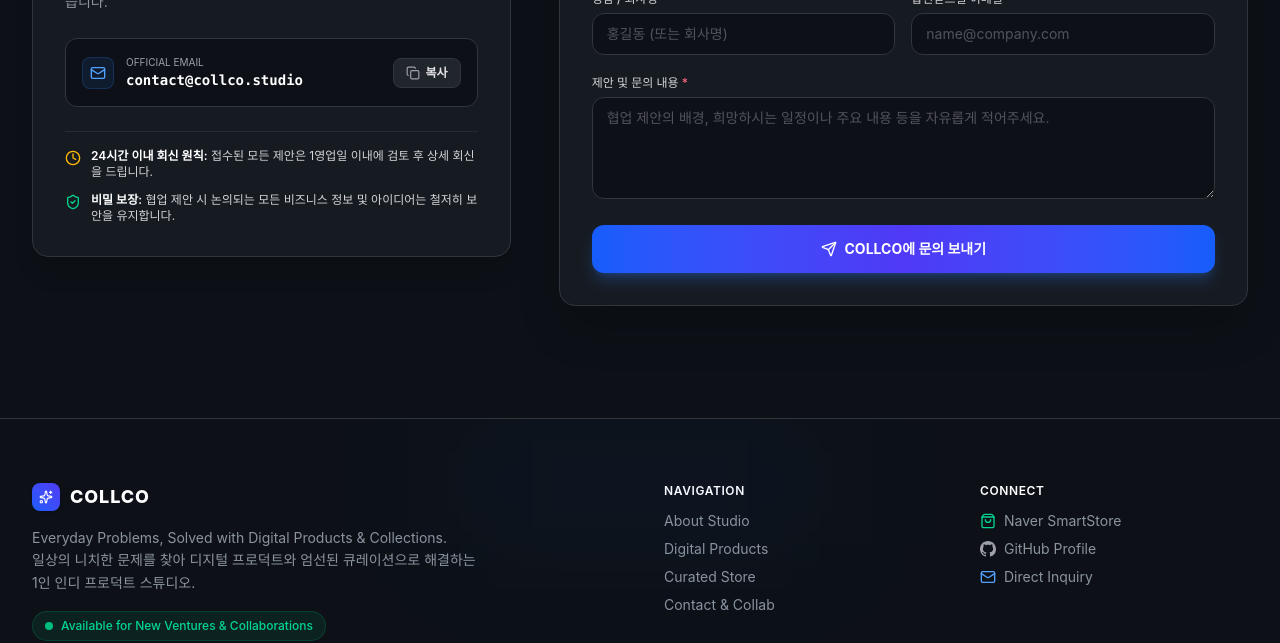
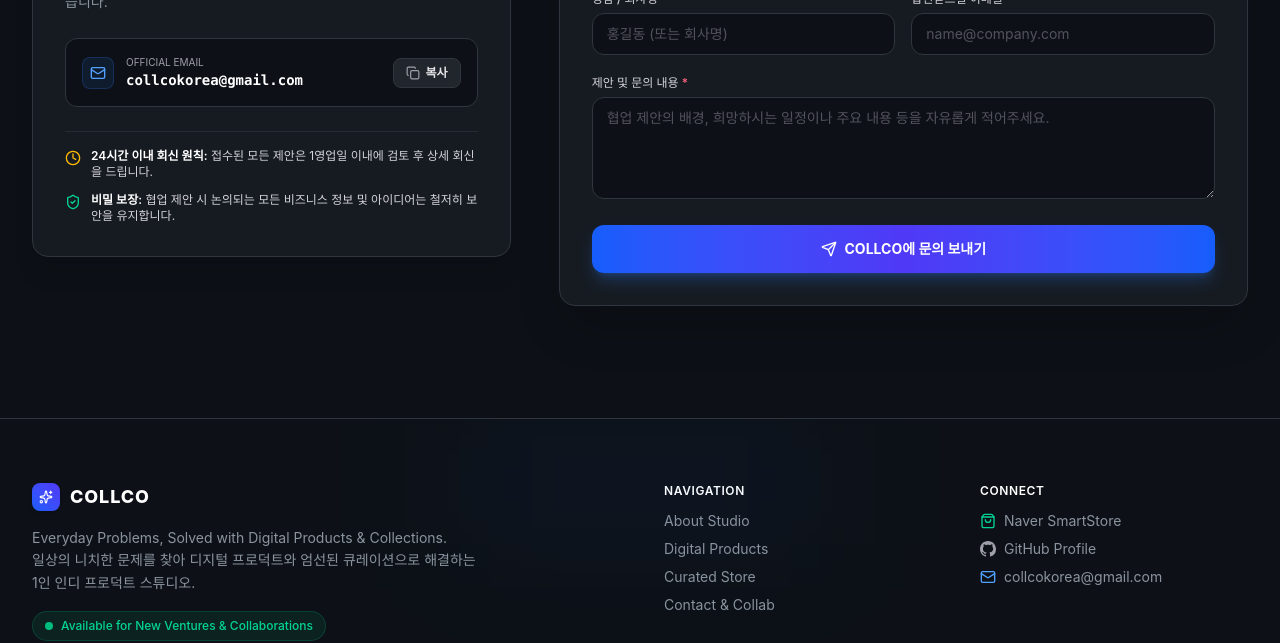
Before and after one commit to everyeat93-ux/collco-web, a Next.js app: page / in a window 1280 px wide. Shown: the part 6026-6669 px from the top of the page. Built offline with nearby package versions, Linux system fonts and the light colour scheme.

Commit message:
fix: update contact email to collcokorea@gmail.com with mailto integration

```diff
--- a/src/components/common/Footer.tsx
+++ b/src/components/common/Footer.tsx
@@ -77,11 +77,11 @@ export function Footer() {
                 <span>GitHub Profile</span>
               </a>
               <a
-                href="#contact"
+                href="mailto:collcokorea@gmail.com"
                 className="inline-flex items-center gap-2 hover:text-white transition-colors group"
               >
                 <Mail className="w-4 h-4 text-blue-400" />
-                <span>Direct Inquiry</span>
+                <span>collcokorea@gmail.com</span>
               </a>
             </div>
           </div>
--- a/src/components/contact/ContactSection.tsx
+++ b/src/components/contact/ContactSection.tsx
@@ -26,7 +26,7 @@ export function ContactSection() {
   const [submitted, setSubmitted] = useState(false);
   const [loading, setLoading] = useState(false);
 
-  const contactEmail = "contact@collco.studio";
+  const contactEmail = "collcokorea@gmail.com";
 
   const handleCopyEmail = () => {
     navigator.clipboard.writeText(contactEmail);
@@ -37,11 +37,19 @@ export function ContactSection() {
   const handleSubmit = (e: React.FormEvent) => {
     e.preventDefault();
     setLoading(true);
-    // Simulate async submission
+
+    const subject = encodeURIComponent(`[COLLCO 협업 제안] ${formData.type} - ${formData.name}`);
+    const body = encodeURIComponent(
+      `보낸 사람: ${formData.name} (${formData.email})\n문의 유형: ${formData.type}\n\n[문의 내용]\n${formData.message}`
+    );
+
+    // Automatically trigger mailto client with pre-filled subject and body
+    window.location.href = `mailto:${contactEmail}?subject=${subject}&body=${body}`;
+
     setTimeout(() => {
       setLoading(false);
       setSubmitted(true);
-    }, 800);
+    }, 600);
   };
 
   const inquiryTypes = ["프로덕트 협업", "스토어 & 굿즈 제휴", "기술 및 DX 자문", "기타 문의"];
@@ -90,9 +98,13 @@ export function ContactSection() {
                 </div>
                 <div className="truncate">
                   <div className="text-[10px] text-zinc-400 uppercase">Official Email</div>
-                  <div className="text-sm font-semibold text-white font-mono truncate">
+                  <a
+                    href={`mailto:${contactEmail}`}
+                    className="text-sm font-semibold text-white hover:text-blue-400 font-mono truncate transition-colors block"
+                    title="이메일 바로 보내기"
+                  >
                     {contactEmail}
-                  </div>
+                  </a>
                 </div>
               </div>
 
```
